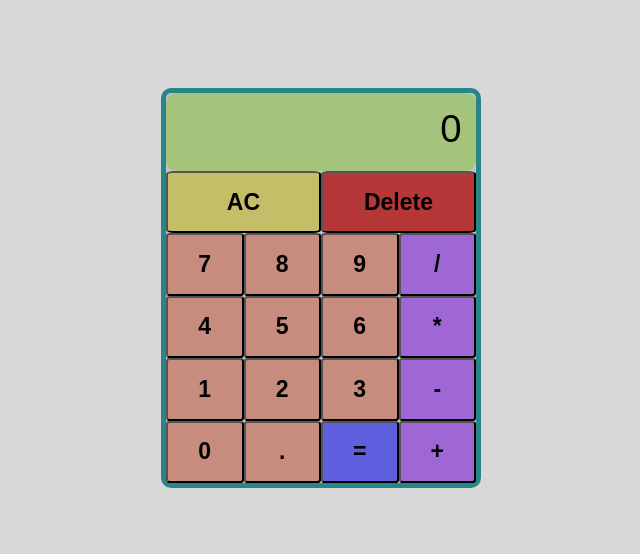
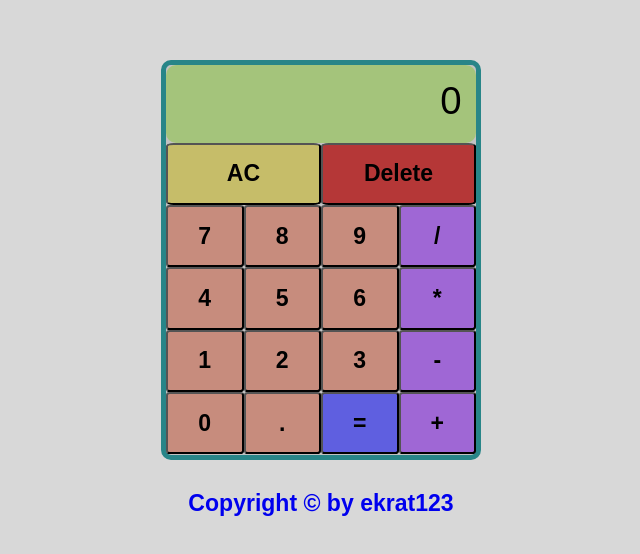
Before and after one commit to ekrat123/Calculator-TOP-project, a plain HTML site: page index.html in a window 1280 px wide. Shown: the part 112-666 px from the top of the page, without its empty margins (319-959 px from the left). Drawn offline with Linux system fonts and the light colour scheme.

Commit message:
footer is added.

```diff
--- a/index.html
+++ b/index.html
@@ -29,5 +29,10 @@
       <button id="equal">=</button>
       <button class="operator">+</button>
     </main>
+    <footer class="footer">
+      <a href="https://github.com/ekrat123" target="_blank"
+        ><p>Copyright © by ekrat123</p></a
+      >
+    </footer>
   </body>
 </html>
--- a/style.css
+++ b/style.css
@@ -16,6 +16,7 @@ body {
   align-items: center;
   background-color: rgba(128, 128, 128, 0.3);
   font-family: Arial, Helvetica, sans-serif;
+  flex-direction: column;
 }
 
 .container {
@@ -66,3 +67,11 @@ button {
 button:hover {
   transform: scale(1.03);
 }
+
+.footer {
+  margin-top: 30px;
+}
+
+a {
+  text-decoration: none;
+}
```
